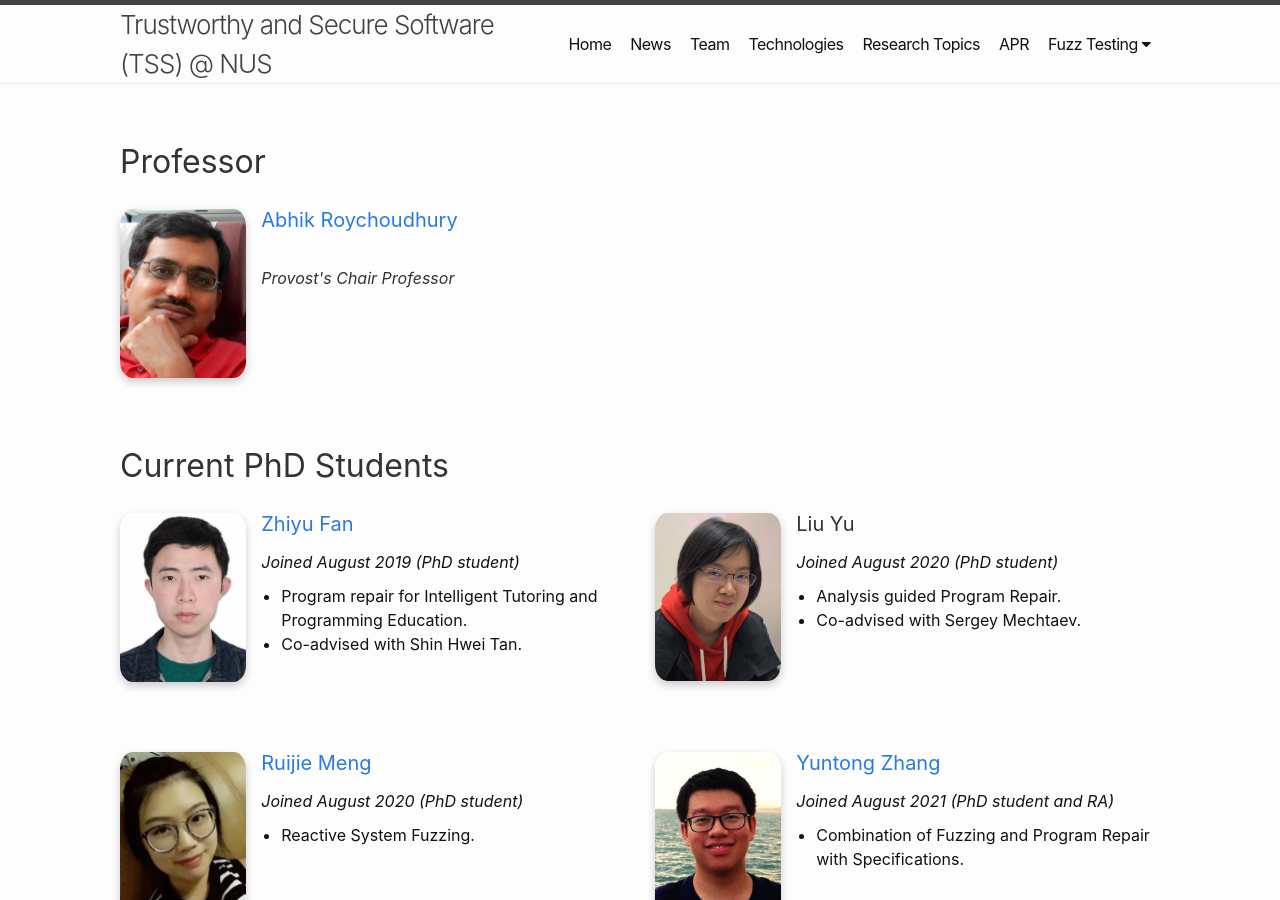
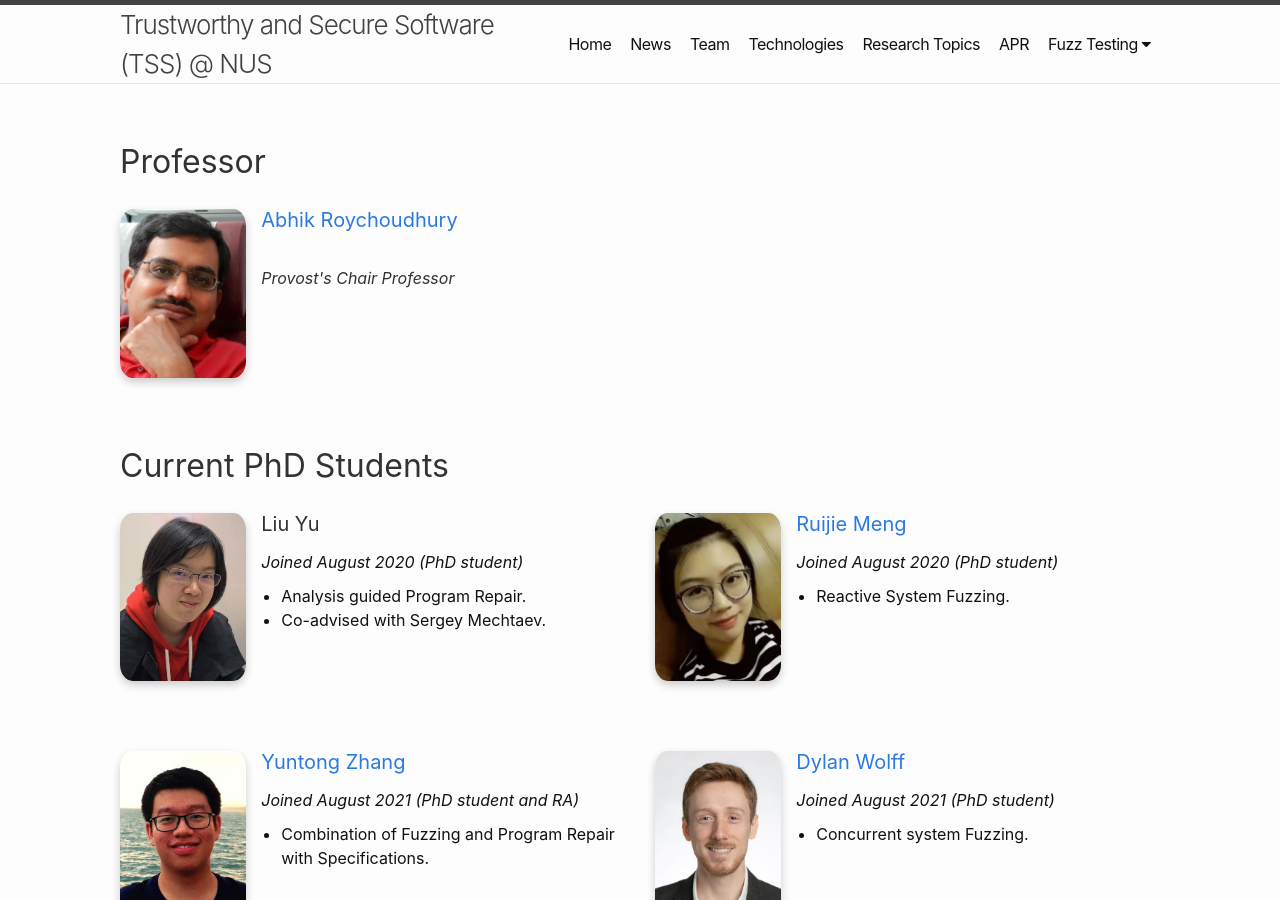
Before and after one commit to nus-tss/nus-tss.github.io, a Jekyll site: the page built from _pages/team.md, in a window 1280 px wide and 900 px high. Built offline with Jekyll 4.4.1, drawn with Linux system fonts in a browser that asks for light colours; nearby versions of some CDN libraries.

Commit message:
Update student.yml

```diff
--- a/_data/team/student.yml
+++ b/_data/team/student.yml
@@ -1,10 +1,3 @@
-- name: Zhiyu Fan
-  photo: zhiyu.jpeg
-  joined: August 2019
-  role: PhD student
-  topic: Program repair for Intelligent Tutoring and Programming Education
-  coadvisor: Shin Hwei Tan
-  website: https://zhiyufan.github.io/
 
 - name: Liu Yu
   photo: liuyu.jpg
```
